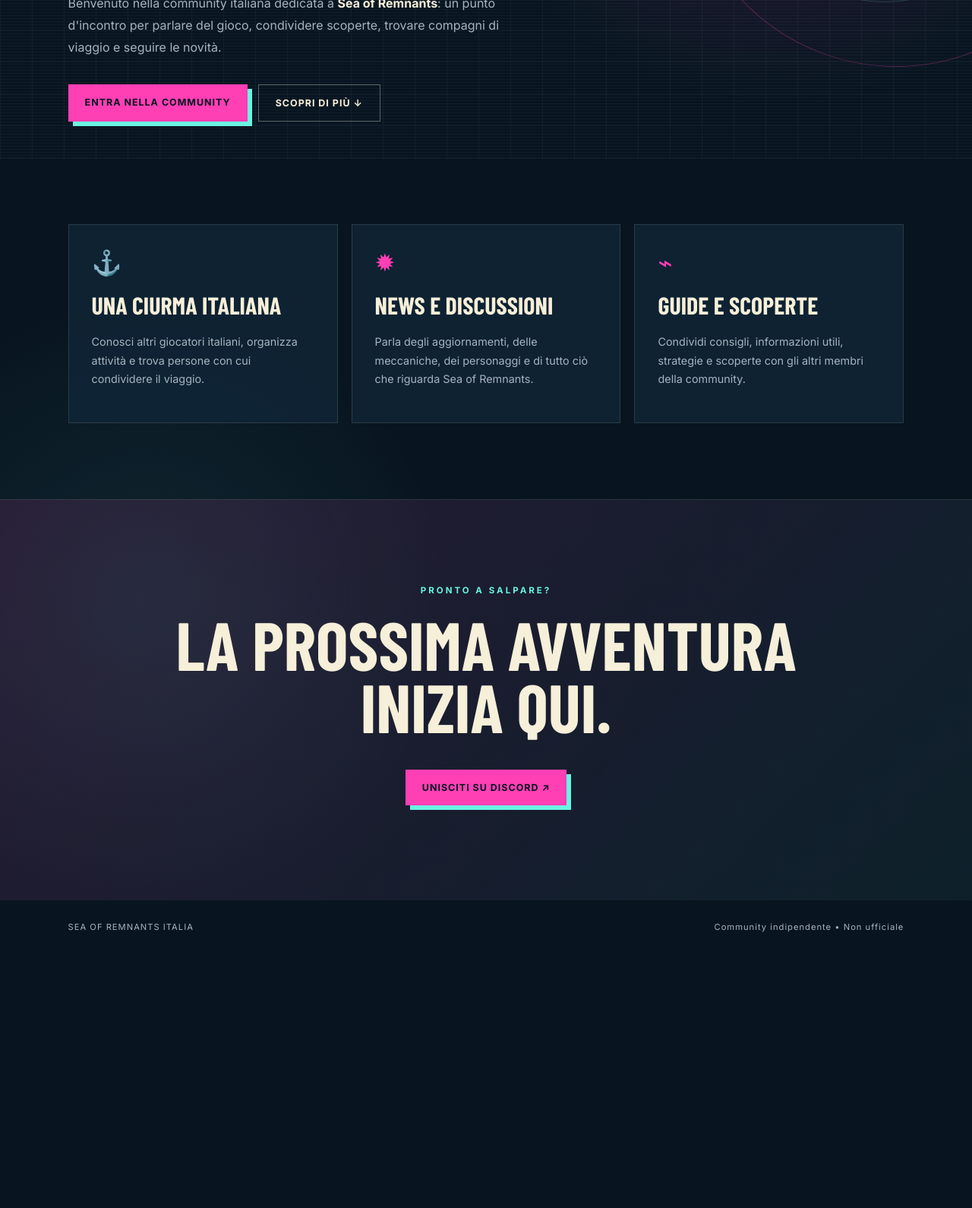
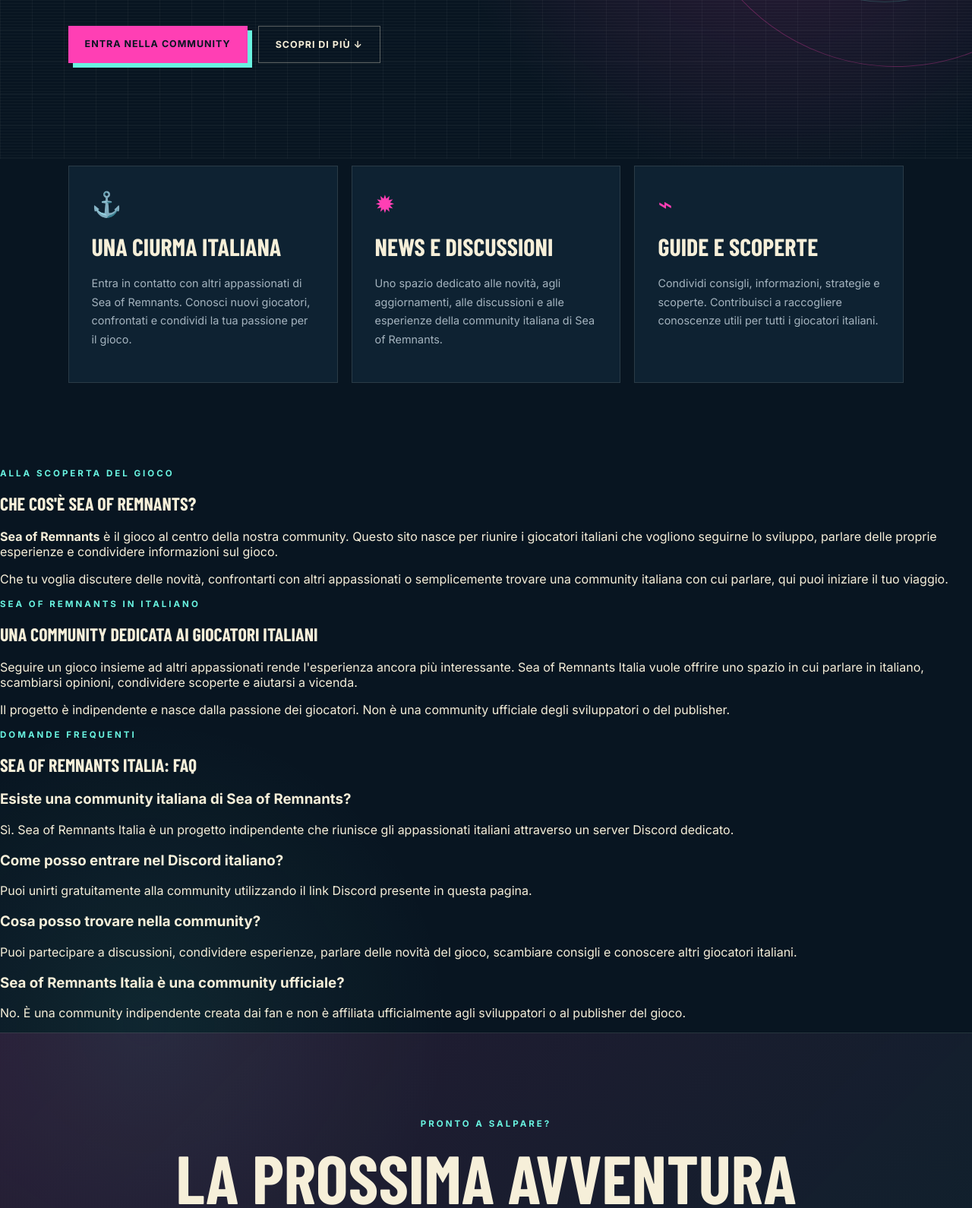
Before and after one commit to DarkAlkemist97/sea-of-remnants-italia, a plain HTML site: page index.html in a window 1280 px wide. Shown: the part 591-2181 px from the top of the page at 76% size. Before the commit the page ends 1846 px from the top, so only its background shows below. Drawn offline with nearby package versions, Linux system fonts and the light colour scheme; a web font is replaced by a local one.

Commit message:
Update index.html

```diff
--- a/index.html
+++ b/index.html
@@ -1,70 +1,252 @@
+
 <!DOCTYPE html>
 <html lang="it">
 <head>
-  <meta name="google-site-verification" content="ijQPe_tQQEah2Y2pEp3vVXmt26kVagXEgoHSgjtYPMA" />
   <meta charset="UTF-8">
   <meta name="viewport" content="width=device-width, initial-scale=1.0">
-  <meta name="description" content="Sea of Remnants Italia: community Discord italiana dedicata a Sea of Remnants. News, discussioni, guide e compagni di viaggio.">
-  <meta name="keywords" content="Sea of Remnants Italia, Sea of Remnants Discord italiano, community Sea of Remnants, guide Sea of Remnants">
-  <meta property="og:title" content="Sea of Remnants Italia | Community Discord">
-  <meta property="og:description" content="Unisciti alla community italiana di Sea of Remnants.">
+
+  <title>Sea of Remnants Italia | Community Discord Italiana</title>
+
+  <meta name="description" content="Sea of Remnants Italia è la community Discord italiana dedicata al gioco. Incontra altri giocatori, condividi scoperte, strategie, guide e segui le novità.">
+
+  <meta name="robots" content="index, follow">
+  <meta name="author" content="Sea of Remnants Italia">
+
+  <link rel="canonical" href="https://darkalkemist97.github.io/sea-of-remnants-italia/">
+
   <meta property="og:type" content="website">
-  <title>Sea of Remnants Italia | Community Discord</title>
+  <meta property="og:locale" content="it_IT">
+  <meta property="og:site_name" content="Sea of Remnants Italia">
+  <meta property="og:title" content="Sea of Remnants Italia | Community Discord Italiana">
+  <meta property="og:description" content="La community italiana dedicata a Sea of Remnants. Incontra giocatori, condividi guide, scoperte e novità.">
+  <meta property="og:url" content="https://darkalkemist97.github.io/sea-of-remnants-italia/">
+
+  <meta name="twitter:card" content="summary">
+  <meta name="twitter:title" content="Sea of Remnants Italia">
+  <meta name="twitter:description" content="La community Discord italiana dedicata a Sea of Remnants.">
+
+  <meta name="theme-color" content="#081521">
+
   <link rel="stylesheet" href="style.css">
+
+  <script type="application/ld+json">
+  {
+    "@context": "https://schema.org",
+    "@type": "WebSite",
+    "name": "Sea of Remnants Italia",
+    "url": "https://darkalkemist97.github.io/sea-of-remnants-italia/",
+    "inLanguage": "it",
+    "description": "Community Discord italiana indipendente dedicata a Sea of Remnants.",
+    "publisher": {
+      "@type": "Organization",
+      "name": "Sea of Remnants Italia",
+      "sameAs": [
+        "https://discord.gg/hdBem6NqZt"
+      ]
+    }
+  }
+  </script>
 </head>
+
 <body>
   <div class="noise"></div>
+
   <header class="nav">
-    <div class="brand">SEA OF <span>REMNANTS</span> ITALIA</div>
-    <a class="nav-link" href="https://discord.gg/hdBem6NqZt" target="_blank" rel="noopener">Entra su Discord ↗</a>
+    <a class="brand" href="#top" aria-label="Sea of Remnants Italia - Home">
+      SEA OF <span>REMNANTS</span> ITALIA
+    </a>
+    <a class="nav-link" href="https://discord.gg/hdBem6NqZt" target="_blank" rel="noopener noreferrer">
+      Entra su Discord ↗
+    </a>
   </header>
 
-  <main>
+  <main id="top">
+
+    <!-- HERO -->
     <section class="hero">
       <p class="eyebrow">COMMUNITY ITALIANA • ALL'ARREMBAGGIO</p>
-      <h1>Il mare è enorme.<br><em>Affrontiamolo insieme.</em></h1>
+
+      <h1>
+        Sea of Remnants
+        <em>Italia.</em>
+      </h1>
+
       <p class="intro">
-        Benvenuto nella community italiana dedicata a <strong>Sea of Remnants</strong>:
-        un punto d'incontro per parlare del gioco, condividere scoperte, trovare compagni
-        di viaggio e seguire le novità.
+        Benvenuto nella community italiana dedicata a
+        <strong>Sea of Remnants</strong>.
+        Un punto d'incontro per gli appassionati del gioco:
+        incontra altri giocatori, condividi le tue scoperte,
+        confrontati sulle meccaniche e segui insieme a noi
+        il percorso del gioco.
       </p>
+
       <div class="actions">
-        <a class="button primary" href="https://discord.gg/hdBem6NqZt" target="_blank" rel="noopener">ENTRA NELLA COMMUNITY</a>
-        <a class="button secondary" href="#community">SCOPRI DI PIÙ ↓</a>
+        <a class="button primary"
+           href="https://discord.gg/hdBem6NqZt"
+           target="_blank"
+           rel="noopener noreferrer">
+          ENTRA NELLA COMMUNITY
+        </a>
+
+        <a class="button secondary" href="#community">
+          SCOPRI DI PIÙ ↓
+        </a>
       </div>
+
       <div class="orbit orbit-one"></div>
       <div class="orbit orbit-two"></div>
       <div class="bottle">✦</div>
     </section>
 
+    <!-- COMMUNITY -->
     <section id="community" class="cards">
       <article class="card">
         <div class="icon">⚓</div>
         <h2>Una ciurma italiana</h2>
-        <p>Conosci altri giocatori italiani, organizza attività e trova persone con cui condividere il viaggio.</p>
+        <p>
+          Entra in contatto con altri appassionati di Sea of Remnants.
+          Conosci nuovi giocatori, confrontati e condividi la tua
+          passione per il gioco.
+        </p>
       </article>
+
       <article class="card">
         <div class="icon">✹</div>
         <h2>News e discussioni</h2>
-        <p>Parla degli aggiornamenti, delle meccaniche, dei personaggi e di tutto ciò che riguarda Sea of Remnants.</p>
+        <p>
+          Uno spazio dedicato alle novità, agli aggiornamenti,
+          alle discussioni e alle esperienze della community
+                  italiana di Sea of Remnants.
+        </p>
       </article>
+
       <article class="card">
         <div class="icon">⌁</div>
         <h2>Guide e scoperte</h2>
-        <p>Condividi consigli, informazioni utili, strategie e scoperte con gli altri membri della community.</p>
+        <p>
+          Condividi consigli, informazioni, strategie e scoperte.
+          Contribuisci a raccogliere conoscenze utili per tutti
+          i giocatori italiani.
+        </p>
       </article>
     </section>
 
+    <!-- PRESENTAZIONE DEL GIOCO -->
+    <section class="content-section">
+      <div class="content-inner">
+        <p class="eyebrow">ALLA SCOPERTA DEL GIOCO</p>
+
+        <h2>Che cos'è Sea of Remnants?</h2>
+
+        <p>
+          <strong>Sea of Remnants</strong> è il gioco al centro
+          della nostra community. Questo sito nasce per riunire
+          i giocatori italiani che vogliono seguirne lo sviluppo,
+          parlare delle proprie esperienze e condividere
+          informazioni sul gioco.
+        </p>
+
+        <p>
+          Che tu voglia discutere delle novità, confrontarti
+          con altri appassionati o semplicemente trovare
+          una community italiana con cui parlare,
+          qui puoi iniziare il tuo viaggio.
+        </p>
+      </div>
+    </section>
+
+    <!-- COMMUNITY ITALIANA -->
+    <section class="content-section content-alt">
+      <div class="content-inner">
+        <p class="eyebrow">SEA OF REMNANTS IN ITALIANO</p>
+
+        <h2>Una community dedicata ai giocatori italiani</h2>
+
+        <p>
+          Seguire un gioco insieme ad altri appassionati
+          rende l'esperienza ancora più interessante.
+          Sea of Remnants Italia vuole offrire uno spazio
+          in cui parlare in italiano, scambiarsi opinioni,
+          condividere scoperte e aiutarsi a vicenda.
+        </p>
+
+        <p>
+          Il progetto è indipendente e nasce dalla passione
+          dei giocatori. Non è una community ufficiale
+          degli sviluppatori o del publisher.
+        </p>
+      </div>
+    </section>
+
+    <!-- FAQ -->
+    <section class="faq-section">
+      <div class="content-inner">
+        <p class="eyebrow">DOMANDE FREQUENTI</p>
+
+        <h2>Sea of Remnants Italia: FAQ</h2>
+
+        <article class="faq-item">
+          <h3>Esiste una community italiana di Sea of Remnants?</h3>
+          <p>
+            Sì. Sea of Remnants Italia è un progetto indipendente
+            che riunisce gli appassionati italiani attraverso
+            un server Discord dedicato.
+          </p>
+        </article>
+
+        <article class="faq-item">
+          <h3>Come posso entrare nel Discord italiano?</h3>
+          <p>
+            Puoi unirti gratuitamente alla community utilizzando
+            il link Discord presente in questa pagina.
+          </p>
+        </article>
+
+        <article class="faq-item">
+          <h3>Cosa posso trovare nella community?</h3>
+          <p>
+            Puoi partecipare a discussioni, condividere esperienze,
+            parlare delle novità del gioco, scambiare consigli
+            e conoscere altri giocatori italiani.
+          </p>
+        </article>
+
+        <article class="faq-item">
+          <h3>Sea of Remnants Italia è una community ufficiale?</h3>
+          <p>
+            No. È una community indipendente creata dai fan
+            e non è affiliata ufficialmente agli sviluppatori
+            o al publisher del gioco.
+          </p>
+        </article>
+      </div>
+    </section>
+
+    <!-- INVITO -->
     <section class="join">
       <p class="eyebrow">PRONTO A SALPARE?</p>
+
       <h2>La prossima avventura<br>inizia qui.</h2>
-      <a class="button primary" href="https://discord.gg/hdBem6NqZt" target="_blank" rel="noopener">UNISCITI SU DISCORD ↗</a>
+
+      <p class="join-description">
+        Entra in Sea of Remnants Italia e incontra
+        altri appassionati del gioco.
+      </p>
+
+      <a class="button primary"
+         href="https://discord.gg/hdBem6NqZt"
+         target="_blank"
+         rel="noopener noreferrer">
+        UNISCITI SU DISCORD ↗
+      </a>
     </section>
+
   </main>
 
   <footer>
     <span>SEA OF REMNANTS ITALIA</span>
     <span>Community indipendente • Non ufficiale</span>
   </footer>
+
 </body>
 </html>
```
